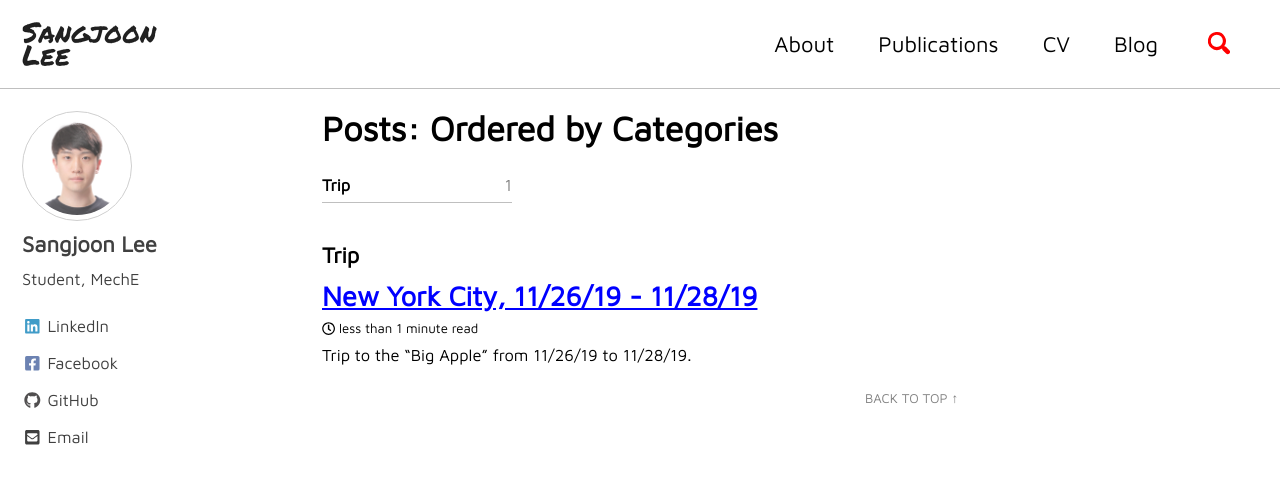
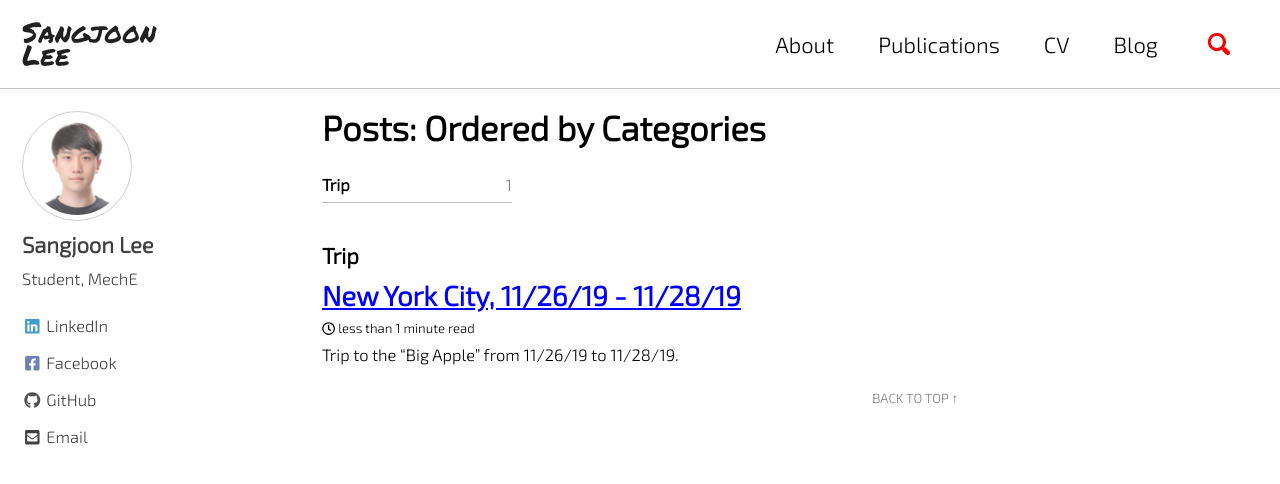
Before and after one commit to jun9303/jun9303.github.io, a Jekyll site: the page built from _pages/categories.md, in a window 1280 px wide and 900 px high. Shown: the top 484 px of the window. Built offline with Jekyll 4.4.1, drawn with Linux system fonts in a browser that asks for light colours; cached includes are drawn as plain includes; nearby versions of some CDN libraries.

Commit message:
Signed-off-by: Joon <jun9303@gmail.com>

```diff
--- a/_sass/minimal-mistakes.scss
+++ b/_sass/minimal-mistakes.scss
@@ -4,8 +4,7 @@
  * Licensed under MIT (https://github.com/mmistakes/minimal-mistakes/blob/master/LICENSE)
 */
 @import url('https://fonts.googleapis.com/css?family=Noto+Sans+KR:300&subset=korean');
-@import url('https://fonts.googleapis.com/css?family=Exo&display=swap');
-@import url('https://fonts.googleapis.com/css?family=Maven+Pro&display=swap');
+@import url('https://fonts.googleapis.com/css?family=Exo+2:300&display=swap');
 
 /* Variables */
 @import "minimal-mistakes/variables";
--- a/_sass/minimal-mistakes/_variables.scss
+++ b/_sass/minimal-mistakes/_variables.scss
@@ -14,7 +14,7 @@ $indent-var: 1.3em !default;
 
 /* system typefaces */
 $serif: Georgia, Times, serif !default;
-$sans-serif: 'Maven Pro', sans-serif;
+$sans-serif: 'Exo 2', sans-serif;
 /* $sans-serif: -apple-system, BlinkMacSystemFont, "Roboto", "Segoe UI",
   "Helvetica Neue", "Lucida Grande", Arial, sans-serif !default; */
 $monospace: Monaco, Consolas, "Lucida Console", monospace !default;
```
